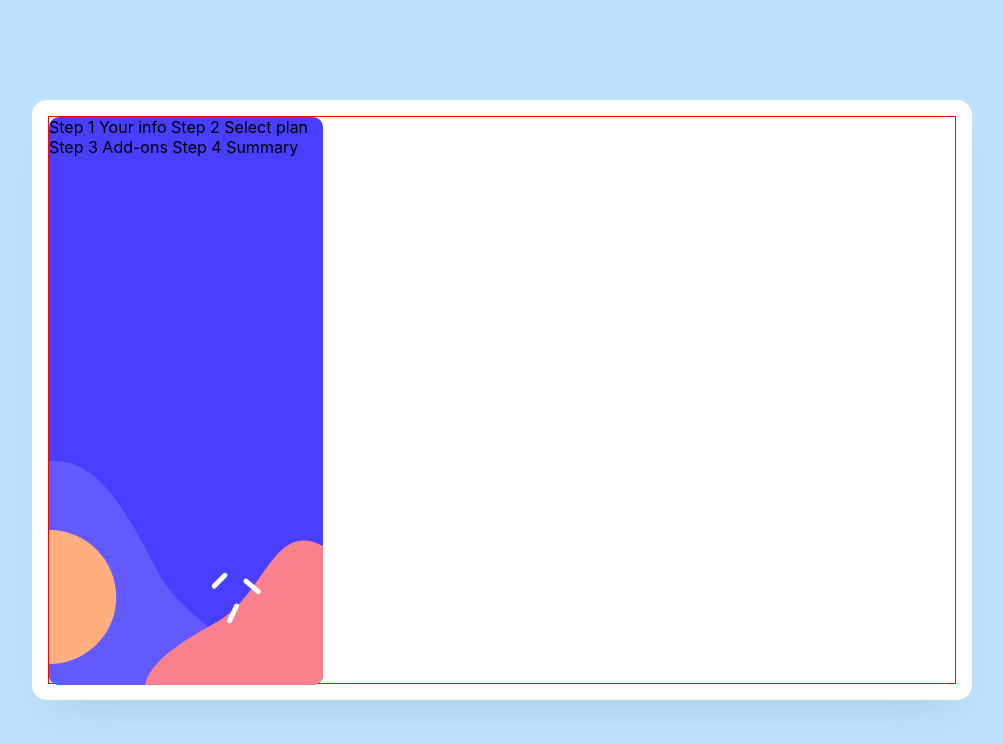
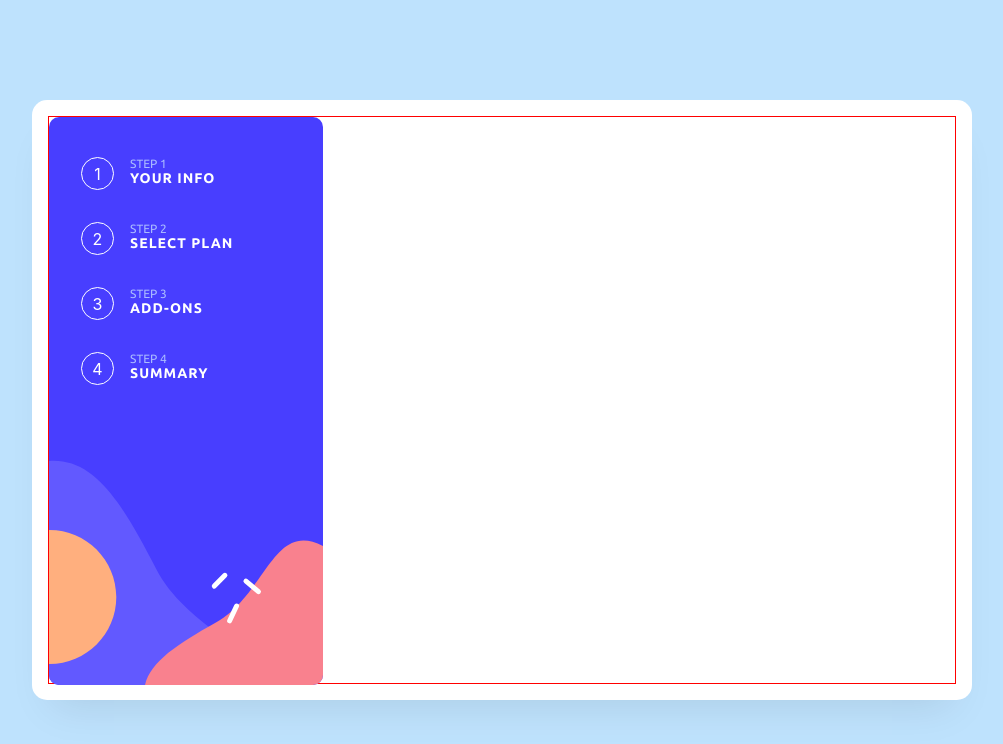
Before and after one commit to mosesrc/multi-step-form-app, a React (Create React App) app in the folder multi-step-form-ui/: page / in a window 1280 px wide. Shown: the top 744 px of the page, without its empty margins (138-1141 px from the left). Built offline with nearby package versions, Linux system fonts and the light colour scheme.

Commit message:
Basic Structure of Nav Pane

```diff
--- a/multi-step-form-ui/src/App.css
+++ b/multi-step-form-ui/src/App.css
@@ -1,3 +1,16 @@
+@font-face {
+  font-family: 'Ubuntu-Bold';
+  src: url('./assets/fonts/Ubuntu-Bold.ttf');
+}
+@font-face {
+  font-family: 'Ubuntu-Medium';
+  src: url('./assets/fonts/Ubuntu-Medium.ttf');
+}
+@font-face {
+  font-family: 'Ubuntu-Regular';
+  src: url('./assets/fonts/Ubuntu-Regular.ttf');
+}
+
 * {
   box-sizing: border-box;
 }
--- /dev/null
+++ b/multi-step-form-ui/src/shared/components/Task/Task.css
@@ -0,0 +1,51 @@
+.steps {
+    margin-left: 16px;
+}
+
+.steps p {
+    margin: 0;
+}
+
+.steps p:first-child {
+    color: var(--Light-Blue, #ABBCFF);
+    font-feature-settings: 'clig' off, 'liga' off;
+    /* Body (S) */
+    font-family: Ubuntu-Regular;
+    font-size: 12px;
+    font-style: normal;
+    line-height: normal;
+}
+
+.steps p:last-child {
+    color: var(--White, #FFF);
+    font-family: Ubuntu-Bold;
+    font-size: 14px;
+    font-style: normal;
+    line-height: normal;
+    letter-spacing: 1px;
+    text-transform: uppercase;
+}
+
+.steps-btn {
+    position: relative;
+    color: #FFF;
+    width: 33px;
+    height: 33px;
+    flex-shrink: 0;
+    stroke-width: 1px;
+    stroke: var(--White, #FFF);
+    border: solid 1px white;
+    border-radius: 50%;
+}
+
+.steps-btn p {
+    position: absolute;
+    margin: 0 auto;
+    text-align: center;
+    width: 16px;
+    height: 23px;
+    top: 50%;
+    left: 50%;
+    margin-top: -10px;
+    margin-left: -8px;
+}
--- /dev/null
+++ b/multi-step-form-ui/src/shared/components/Task/Task.js
@@ -0,0 +1,19 @@
+import React from 'react';
+
+import './Task.css';
+
+function Task({task}) {
+    return (
+        <>
+            <div className='steps-btn'>
+                <p>{task.value}</p>
+            </div>
+            <div className='steps'>
+                <p>{`STEP ${task.value}`}</p>
+                <p>{task.step}</p>
+            </div>
+        </>
+    );
+}
+
+export default Task;
--- a/multi-step-form-ui/src/shared/containers/SideBar/SideBar.css
+++ b/multi-step-form-ui/src/shared/containers/SideBar/SideBar.css
@@ -1,5 +1,15 @@
 .background {
     width: 274px;
     height: 568px;
+    padding-left: 32px;
+    padding-top: 40px;
+    padding-right: 80px;
+    padding-bottom: 300px;
     background-image: url('../../../assets/images/bg-sidebar-desktop.svg')
 }
+
+.tasks {
+    display: flex;
+    height: 33px;
+    margin-bottom: 32px;
+}
--- a/multi-step-form-ui/src/shared/containers/SideBar/Sidebar.js
+++ b/multi-step-form-ui/src/shared/containers/SideBar/Sidebar.js
@@ -1,25 +1,40 @@
-import React from 'react';
+import React, { useId } from 'react';
+import { v4 as uuidv4 } from 'uuid';
+import Task from '../../components/Task/Task';
 
 import './SideBar.css';
+
+const sideBarInfo = [
+    {
+        value: 1,
+        step: 'Your Info',
+        id: uuidv4()
+    },
+    {
+        value: 2,
+        step: 'Select Plan',
+        id: uuidv4()
+    },
+    {
+        value: 3,
+        step: 'Add-Ons',
+        id: uuidv4()
+    },
+    {
+        value: 4,
+        step: 'Summary',
+        id: uuidv4()
+    }
+];
 
 function SideBar() {
     return (
         <div className='background'>
-            {/* <!-- Sidebar start --> */}
-
-            Step 1
-            Your info
-
-            Step 2
-            Select plan
-
-            Step 3
-            Add-ons
-
-            Step 4
-            Summary
-
-            {/* <!-- Sidebar end --> */}
+            {sideBarInfo.map(task => (
+                <div className='tasks' key={task.id}>
+                    <Task task={task}/>
+                </div>
+            ))}
         </div>
     )
 }
--- /dev/null
+++ b/package.json
@@ -0,0 +1,5 @@
+{
+  "dependencies": {
+    "uuid": "^9.0.1"
+  }
+}
```
Also changed, not shown: multi-step-form-ui/src/shared/components/Button/Button.js (+8 -0 lines), multi-step-form-ui/src/shared/components/Button/Button.module.css (+19 -0 lines), 1 other file (tests, documents, lock files or other folders).
